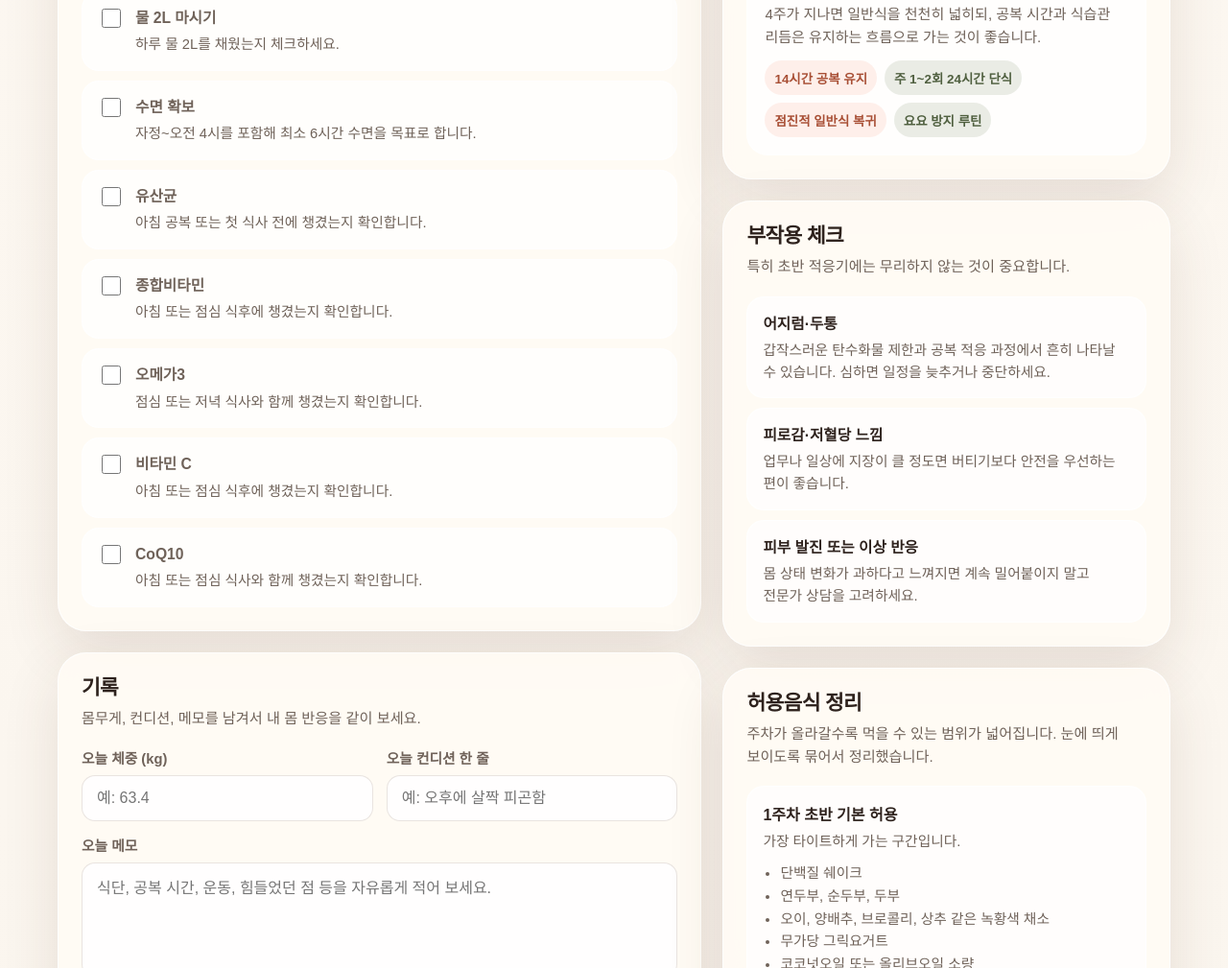
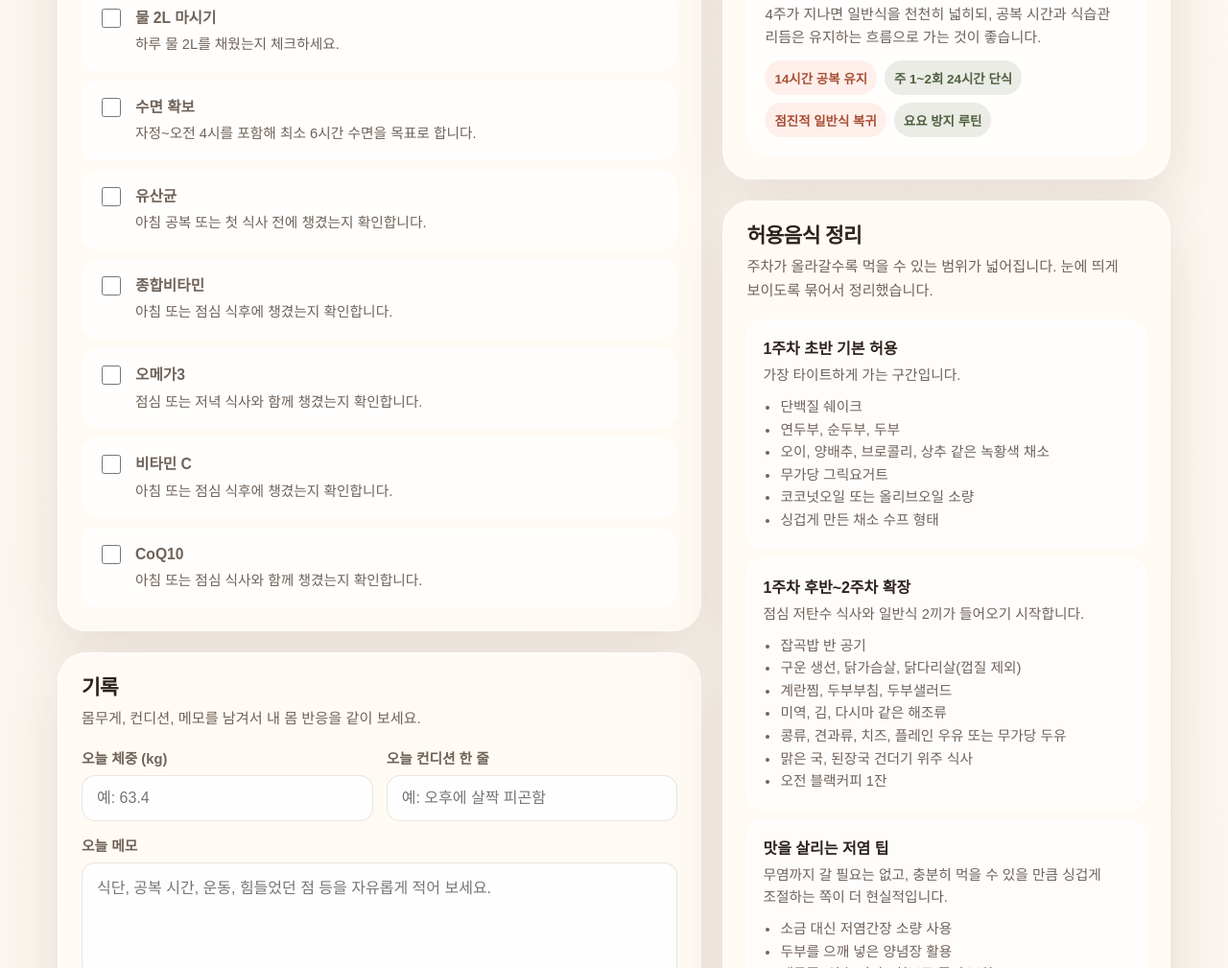
Before and after one commit to wcjfghk98/switchon-diet-companion, a website: page index.html in a window 1280 px wide. Shown: the part 2866-3875 px from the top of the page at 96% size. Drawn offline with Linux system fonts and the light colour scheme.

Commit message:
Remove redundant safety section

```diff
--- a/index.html
+++ b/index.html
@@ -845,7 +845,6 @@
     }
 
     .history-list,
-    .safety-list,
     .source-list,
     .food-grid {
       display: grid;
@@ -854,7 +853,6 @@
     }
 
     .history-item,
-    .safety-item,
     .source-item {
       padding: 15px 16px;
       border-radius: 18px;
@@ -863,7 +861,6 @@
     }
 
     .history-item strong,
-    .safety-item strong,
     .source-item strong {
       display: block;
       margin-bottom: 6px;
@@ -871,7 +868,6 @@
     }
 
     .history-item span,
-    .safety-item span,
     .source-item span {
       color: var(--muted);
       font-size: 0.92rem;
@@ -1268,30 +1264,6 @@
           </div>
 
           <div class="week-list" id="weekList"></div>
-        </section>
-
-        <section class="panel">
-          <div class="panel-head">
-            <div>
-              <h2>부작용 체크</h2>
-              <p>특히 초반 적응기에는 무리하지 않는 것이 중요합니다.</p>
-            </div>
-          </div>
-
-          <div class="safety-list">
-            <div class="safety-item">
-              <strong>어지럼·두통</strong>
-              <span>갑작스러운 탄수화물 제한과 공복 적응 과정에서 흔히 나타날 수 있습니다. 심하면 일정을 늦추거나 중단하세요.</span>
-            </div>
-            <div class="safety-item">
-              <strong>피로감·저혈당 느낌</strong>
-              <span>업무나 일상에 지장이 클 정도면 버티기보다 안전을 우선하는 편이 좋습니다.</span>
-            </div>
-            <div class="safety-item">
-              <strong>피부 발진 또는 이상 반응</strong>
-              <span>몸 상태 변화가 과하다고 느껴지면 계속 밀어붙이지 말고 전문가 상담을 고려하세요.</span>
-            </div>
-          </div>
         </section>
 
         <section class="panel">
```
